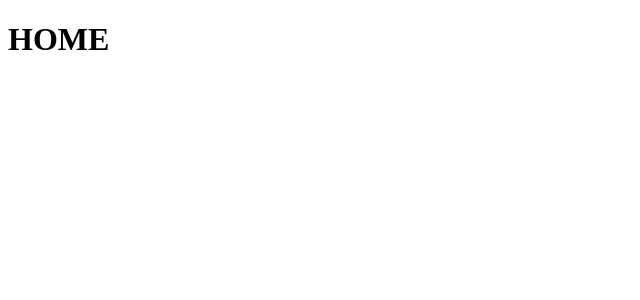
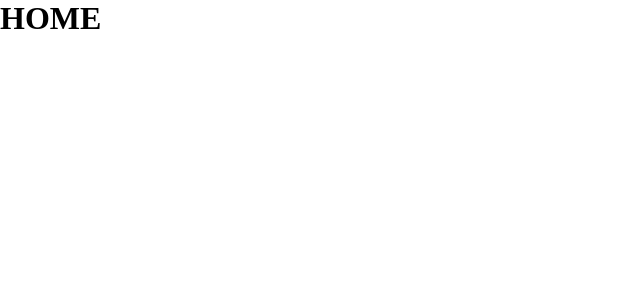
Before and after one commit to emilioheinz/react-js-bootstrap, a React (Create React App) app: page / in a window 1280 px wide. Shown: the top 300 px of the page, without its empty margins (0-640 px from the left). Built offline with nearby package versions, Linux system fonts and the light colour scheme.

Commit message:
Adding styled-components and  global styles

```diff
--- a/package.json
+++ b/package.json
@@ -11,7 +11,8 @@
     "react-router-dom": "^5.0.1",
     "react-scripts": "3.1.2",
     "reactotron-react-js": "^3.3.3",
-    "redux": "^4.0.4"
+    "redux": "^4.0.4",
+    "styled-components": "^4.4.0"
   },
   "scripts": {
     "start": "react-scripts start",
--- a/src/App.js
+++ b/src/App.js
@@ -4,6 +4,7 @@ import { Provider } from 'react-redux'
 
 import './config/ReactotronConfig'
 
+import GlobalStyles from './styles/global'
 import history from './services/history'
 import store from './redux'
 import Routes from './routes'
@@ -13,6 +14,7 @@ function App() {
     <Provider store={store}>
       <Router history={history}>
         <Routes />
+        <GlobalStyles />
       </Router>
     </Provider>
   )
--- /dev/null
+++ b/src/styles/global.js
@@ -0,0 +1,17 @@
+import { createGlobalStyle } from 'styled-components'
+
+export default createGlobalStyle`
+  * {
+    margin: 0;
+    padding: 0;
+    box-sizing: border-box;
+  }
+
+  html, body, #root {
+    min-height: 100%;
+  }
+
+  body {
+    -webkit-font-smoothing: antialiased !important;
+  }
+`
```
Also changed, not shown: server.json (added, +16 -0 lines), 1 other file (tests, documents, lock files or other folders).
